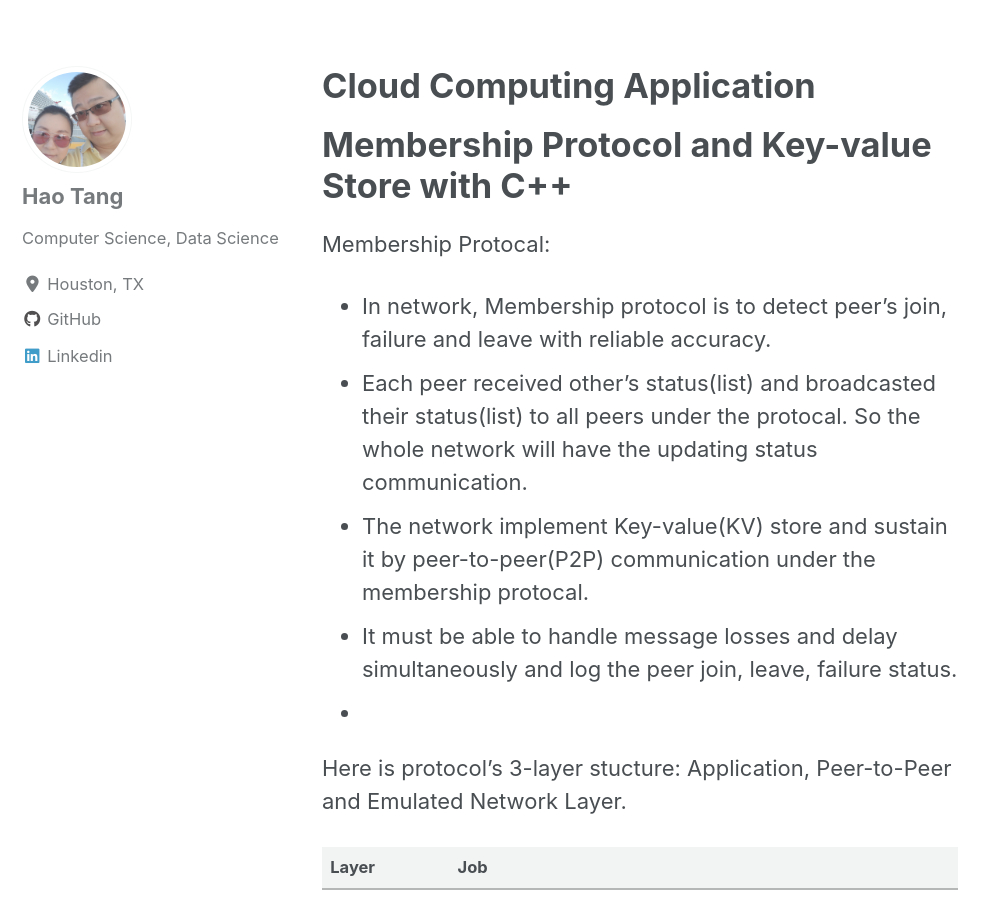
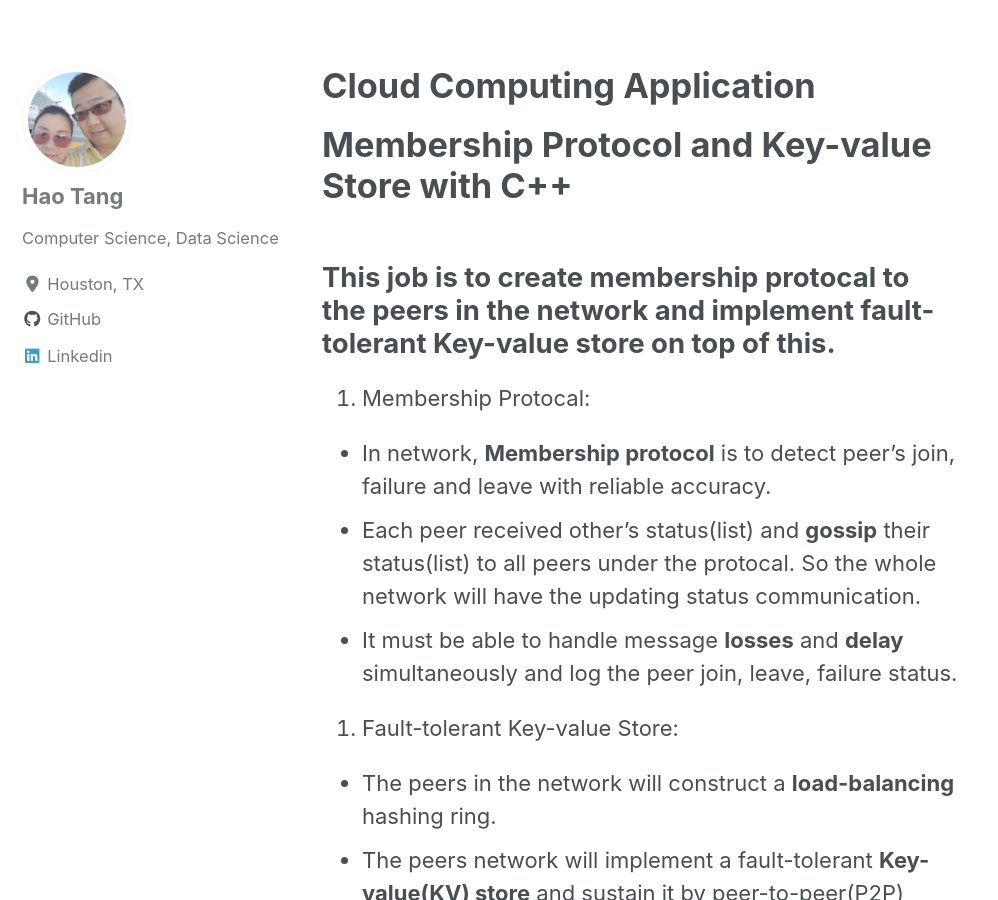
Before and after one commit to tanghao205/tanghao205.github.io, a Jekyll site: the page built from _pages/CC.md, in a window 1280 px wide and 900 px high, scrolled down 585 px. Shown: the whole window, without its empty margins (0-998 px from the left). Built offline with Jekyll 4.4.1, drawn with Linux system fonts in a browser that asks for light colours; cached includes are drawn as plain includes; nearby versions of some CDN libraries; some of the changed text lies outside the part shown.

Commit message:
Update CC.md

```diff
--- a/_pages/CC.md
+++ b/_pages/CC.md
@@ -38,18 +38,26 @@ skin_cancer_2:
 
 # Membership Protocol and Key-value Store with C++
 
-Membership Protocal:
+## This job is to create membership protocal to the peers in the network and implement fault-tolerant Key-value store on top of this.
 
-- In network, Membership protocol is to detect peer's join, failure and leave with reliable accuracy.
-- Each peer received other's status(list) and broadcasted their status(list) to all peers under the protocal. So the whole network will have the updating status communication.
-- The network implement Key-value(KV) store and sustain it by peer-to-peer(P2P) communication under the membership protocal.
-- It must be able to handle message losses and delay simultaneously and log the peer join, leave, failure status.
--
+1. Membership Protocal:
+
+- In network, **Membership protocol** is to detect peer's join, failure and leave with reliable accuracy.
+- Each peer received other's status(list) and **gossip** their status(list) to all peers under the protocal. So the whole network will have the updating status communication.
+- It must be able to handle message **losses** and **delay** simultaneously and log the peer join, leave, failure status.
+
+2. Fault-tolerant Key-value Store:
+
+- The peers in the network will construct a **load-balancing** hashing ring.
+- The peers network will implement a fault-tolerant **Key-value(KV) store** and sustain it by peer-to-peer(P2P) communication under the membership protocal. The KV record will be stored with **3 replica** (in 3 peers).
+- KV store support Create, Remove, Update, Delete(CRUD) functions.
+- Read and Write are based on **Quorum** consistency to the 3 KV replicas.
+- The consitency is maintained and repaired by **stabilization** mechanism.
 
 Here is protocol's 3-layer stucture: Application, Peer-to-Peer and Emulated Network Layer.
 
 | Layer                      | Job                                         |
 | -------------------------- | ------------------------------------------- |
-| Emulated Network | Init peer/member's address. Send and Receive message between peer with order. \n Shut down the network. |
-| Application | Run function to Peer start and join to network. Run application to impelment P2P membership protocal and KV store. |
-| Peer-to-peer | Define the membership protocal (methods) and gossip brocasting. Deploy the KV store (Create, Remove, Update, Delete methods) |
+| 1) Emulated Network | Init peer/member's address. Send and Receive message between peer with order. Shut down the network. |
+| 2) Application | Run function to Peer start and join to network. Run application to impelment P2P membership protocal and KV store. |
+| 3) Peer-to-peer | Define the membership protocal (methods) and gossip brocasting. Deploy the KV store |
```
